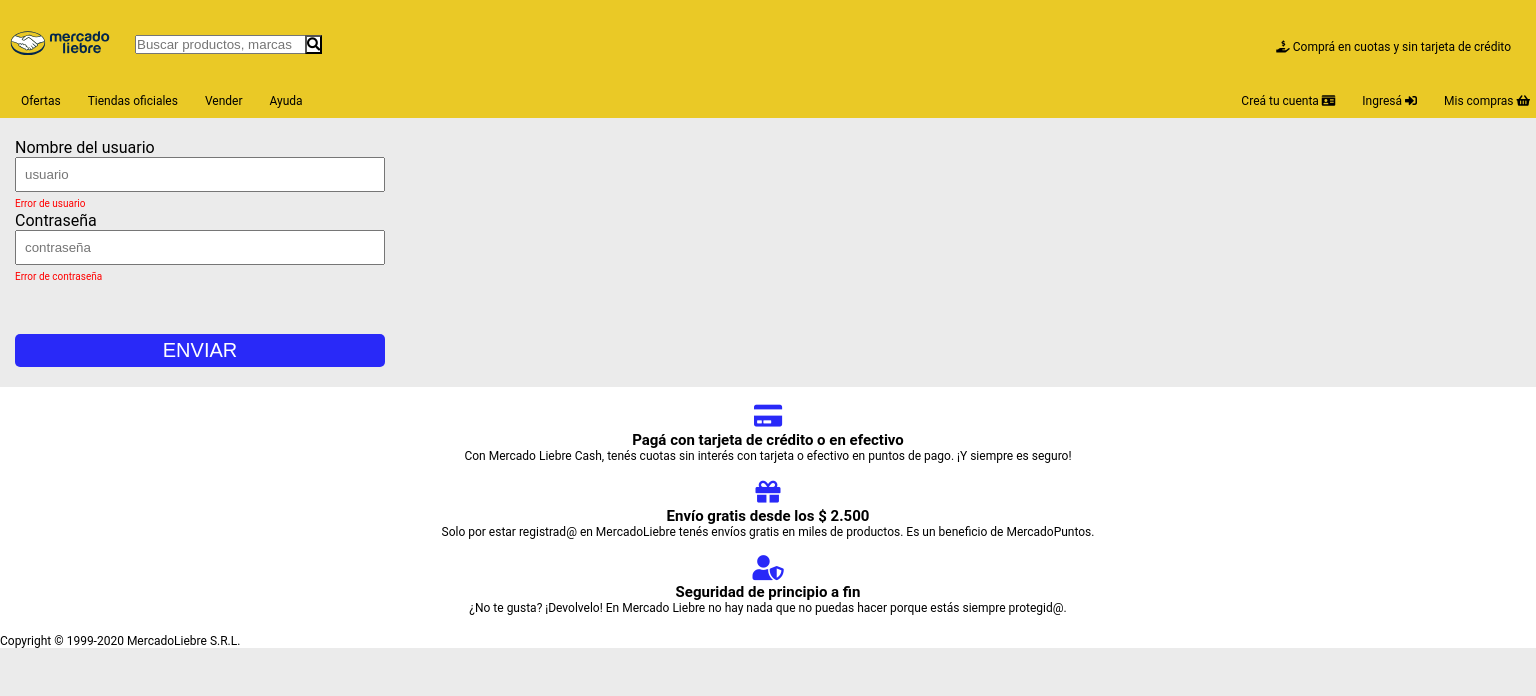
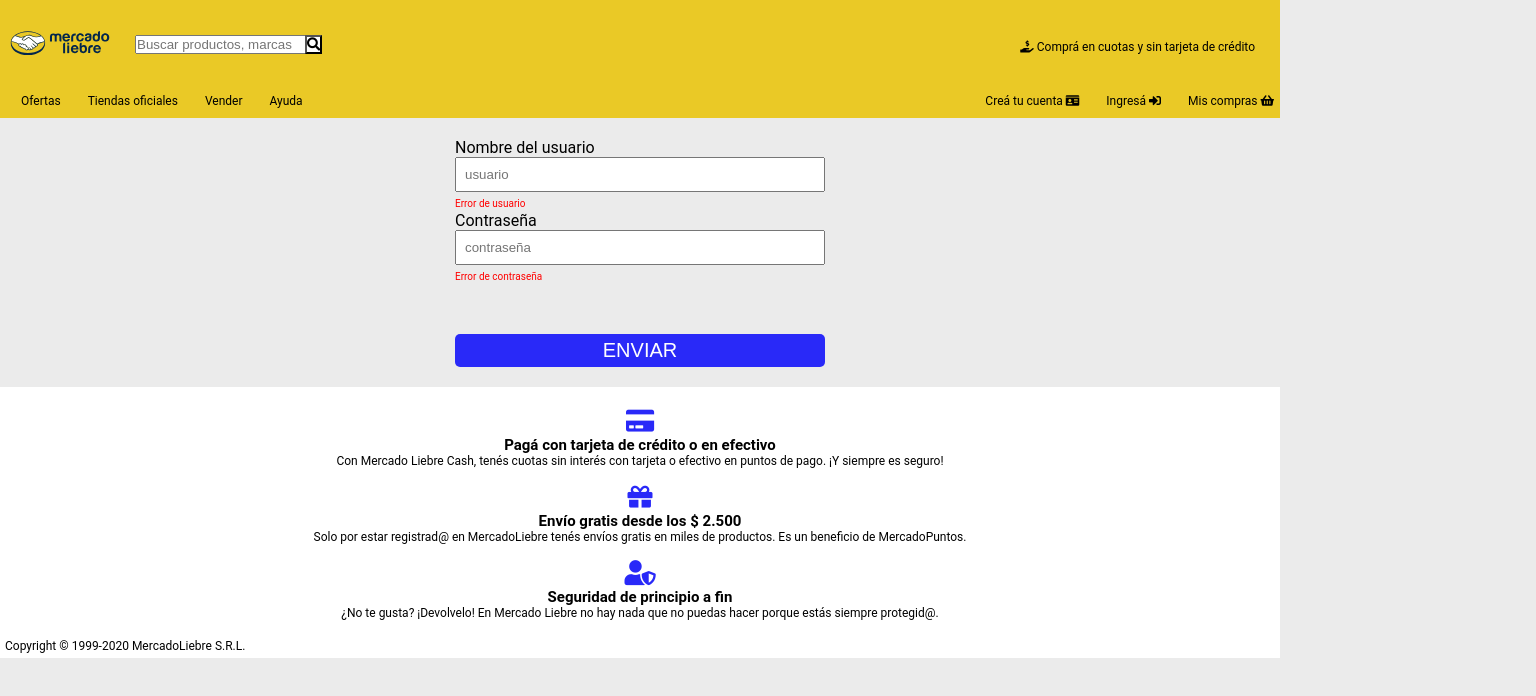
Before and after one commit to Emiliano-dos-Reis/MercadoLiebreDosReis, a website: page views/login.html in a window 1280 px wide. Shown: the whole page, 1536 px wide, since content can reach past the window. Drawn offline with Linux system fonts and the light colour scheme.

Commit message:
correccion final formularios

```diff
--- a/public/css/styles.css
+++ b/public/css/styles.css
@@ -18,7 +18,6 @@
 
 li {
     list-style: none;
-
 }
 
 a{
@@ -27,10 +26,8 @@
 }
 
 body {
-
     font-family: var(--tipografia);
     background-color: #ebebeb;
-
 }
 
 header {
@@ -38,7 +35,6 @@
     background-color:  #EAC926;
     font-size: 12px;
     padding: 30px 0px 10px;
-
 }
 
 .logo {
@@ -46,50 +42,40 @@
     width: 100px;
     margin-left: 10px;
     margin-bottom: 15px;
-
 }
 
 .buscador {
-
     margin-left: 10px;
     width: 100px;
-
 }
 
 .icono-buscador{
-
     margin-left: 60px;
     height: 60%;
     background-color:white;
-
 }
 
 .logo_buscador{
 
     display:flex;
     height: 50%;
-
 }
 
 .banner2{
-
     display:none;
 }
 
 header p {
-
     text-align: center;
     margin: 10px 0px;
     font-size: 12px;
 }
 
 header nav ul {
-
     display:none;
 }
 
 .burger-menu{
-
     background-color:  #0000CD;
     color: white;
     width: 40px;
@@ -102,40 +88,31 @@
 
 /*         main                */
 
-
 main.contenedor-menu {
-
     width:90%;
     margin:0 auto;
-
 }
 
 .articulos{
-
     display:flex;
     padding: 15px;
 }
 
 main .contenedor-articulos{
-
     border-top: 1px solid #ebebeb;
-
 }
 
 main article {
-
     margin: 15px 0px;
     background-color: white;
 }
 
 .camión {
-
     padding: 0px;
     box-sizing: border-box;
     color:#39b54a;
     text-align: right;
     margin: -15px 15px;
-
 }
 
 main section article i{
@@ -147,68 +124,55 @@
     border: 1px solid #39b54a;
     background-color: #FFF;
     border-radius: 50%;
-
 }
 
 .precio-final{
-
     width: 30%;;
 }
+
 .letra-verde{
-
     color:green;
     width: 70%;
 }
 
 h3 {
-
     font-size: 15px;
-
 }
 
 h4 {
-
     display:none;
 }
-
 footer {
-
     background-color: white;
+    padding: 5px;
 }
 
 footer article{
-
     text-align: center;
 }
 
 footer p{
-
     font-size: 12px;
 }
 
 .icono-footer{
-
     color:#2929f8;
     font-size: 25px;
     margin-top: 15px;
-
 }
-
 
 .create-form{
     padding: 20px 15px;
 }
 
+/*-------------------------------------------------register----------------------------------------------*/
 
-
-/*-------------------------------------------------register----------------------------------------------*/
 .register{
     max-width: 400px;
 }
 
 .create-form{
     padding: 20px 15px;
-
 }
 
 .control_form{
@@ -230,7 +194,6 @@
 }
 
 .boton_form{
-
     background-color:#2929f8;
     border: none;
     font-size: 20px;
@@ -243,17 +206,15 @@
 
 .login{
     max-width: 400px;
+}
 
-}
 .login main{
-
     background-color: #0000CD;
 }
 
 .boton_form1 a{
     color: white
 }
-
 
 .boton_form1{
     background-color:#2929f8;
@@ -284,130 +245,100 @@
 
 @media screen and (min-width: 361px){
 
+.login{
+    margin-left:auto;
+    margin-right:auto;
+}
 
+.register{
+    margin-left:auto;
+    margin-right:auto;
+}
 
 header{
     flex-wrap: wrap;
-        width: 120%;
-
 }
 
 main article {
-
     box-shadow: 0px 0px 10px rgb(100, 100, 100);
     margin: 48px;
-
 }
 
 .burger-menu{
-
     display: none;
-
 }
 
 header nav ul{
-
     display:block;
-
 }
 
 .contenedor1{
-
-
     display:flex;
     justify-content: space-between;
-
 }
 
 .mano{
-
     margin-right: 25px;
-
 }
 
 .buscador {
-
     margin-left: 25px;
     margin-top: 5px
 }
 
 .icono-buscador{
-
     margin-top: 5px;
     margin-left: 70px;
-
 }
 
 .listado{
-
     display:flex;
     justify-content: space-between;
-
 }
 
 .listado ul{
-
     display:flex;
     margin-top: 20px;
-
     }
 
 .listado li {
-
     margin: 0 6px;
-
  }
 
 h4 {
-
     display:flex;
     padding: 15px;
-
 }
 
 li {
-
     padding-left: 15px;
 }
 
 .banner2{
-
-
     display:flex;
-
     flex-wrap: wrap;
     width: 120%;
-
 }
 
 .dosfotos{
-
     display:flex;
     width: 100%;
-
 }
 
 .dosfotos2{
-
     display:flex;
-
 }
 
 .letra-verde{
-
     display:flex;
     margin-left: 30px;
     margin-top: 5px;
     font-size: 11px;
-
 }
 
 footer {
-
     display: flex;
     flex-direction: column;
-    width: 120%;
-
 }
 
 }
@@ -415,18 +346,14 @@
 @media(min-width: 769px){
 
 .contenedor-menu{
-
     display:flex;
-
 }
 
 .letra-verde{
-
     display:flex;
     margin-left: 30px;
     margin-top: 5px;
     font-size: 11px;
-
 }
 
 }
```
Also changed, not shown: views/register.html (+0 -4 lines). Lines whose indentation alone changed are shown as unchanged.
